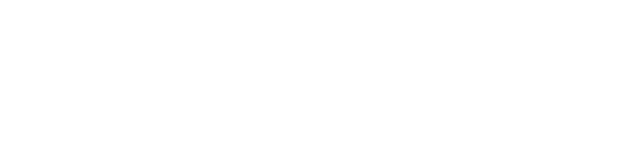
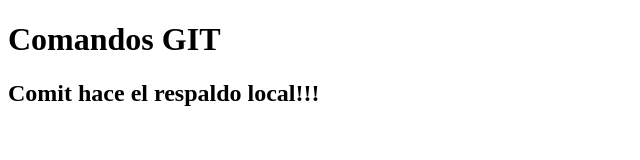
Before and after one commit to Francisco-Fuenzalida/Proyecto_web, a plain HTML site: page index.html in a window 1280 px wide. Shown: the whole page, without its empty margins (0-640 px from the left). Drawn offline with Linux system fonts and the light colour scheme.

Commit message:
Agrego info al html

```diff
--- a/index.html
+++ b/index.html
@@ -9,7 +9,14 @@
 </head>
 
 <body>
-
+    <div class="container">
+        <p>
+            <h1>Comandos GIT</h1>
+        </p>
+        <p>
+            <h2>Comit hace el respaldo local!!!</h2>
+        </p>
+    </div>
 </body>
 
 </html>
```
